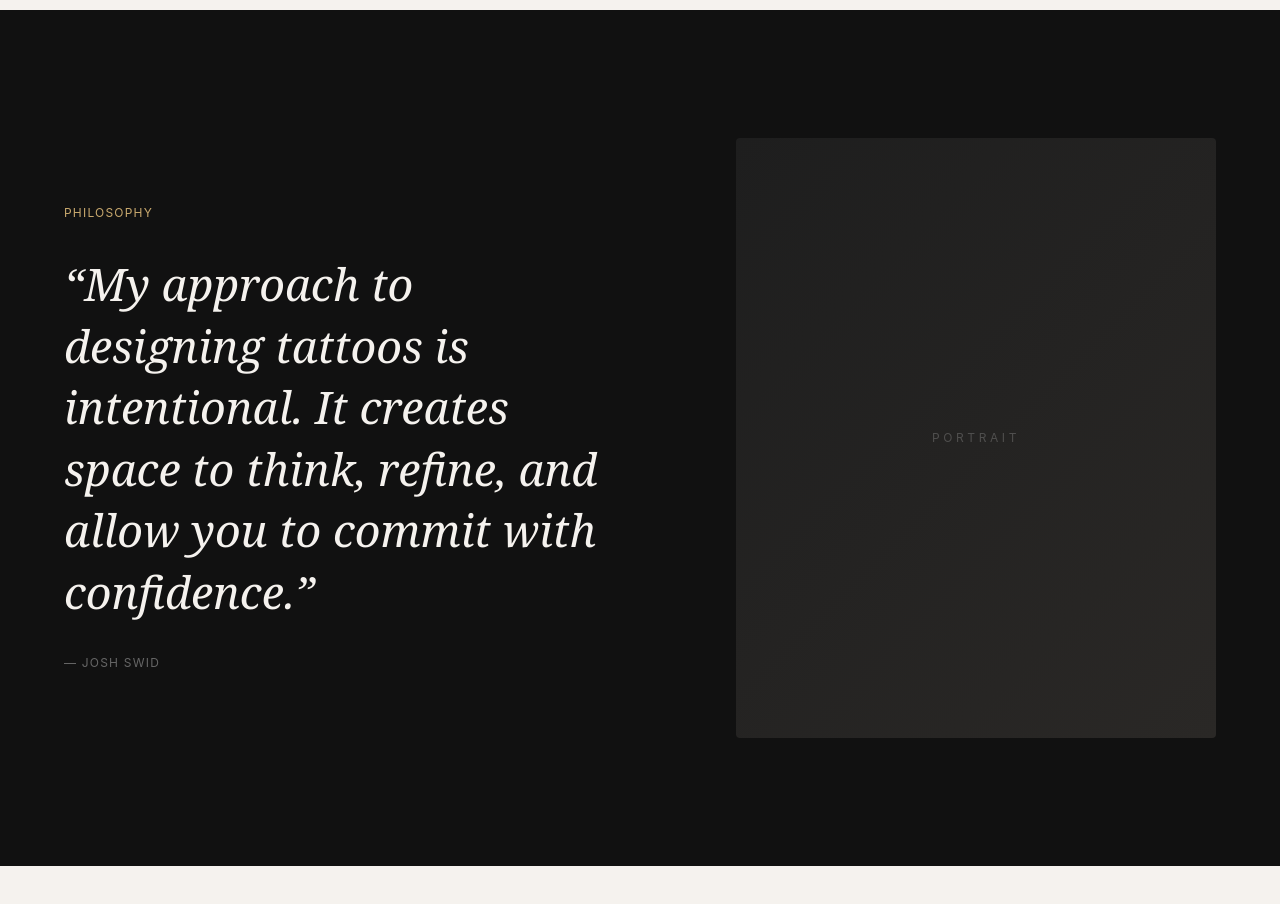
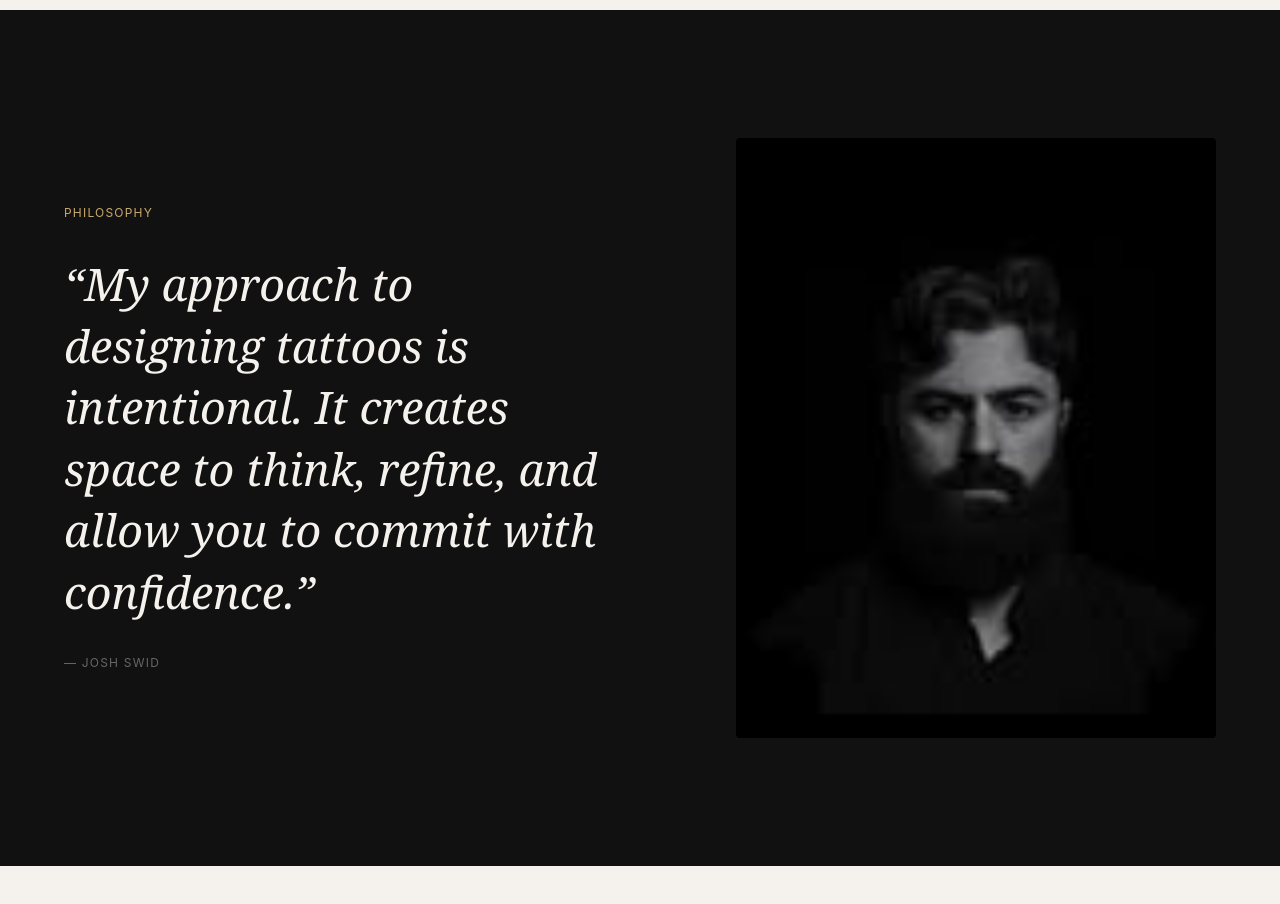
Before and after one commit to danza0/josh-tattoo, a Next.js app: page / in a window 1280 px wide. Shown: the part 5560-6464 px from the top of the page. Built offline with nearby package versions, Linux system fonts and the light colour scheme.

Commit message:
replace portrait placeholder with josh-portrait.jpg

```diff
--- a/components/Philosophy.tsx
+++ b/components/Philosophy.tsx
@@ -1,10 +1,11 @@
 "use client";
 
 /**
- * Philosophy — Full-width dark quote section with portrait placeholder.
+ * Philosophy — Full-width dark quote section with Josh portrait.
  * Large italic serif quote + "PHILOSOPHY" label.
  */
 
+import Image from "next/image";
 import { motion } from "framer-motion";
 
 export default function Philosophy() {
@@ -34,7 +35,7 @@ export default function Philosophy() {
           </p>
         </motion.div>
 
-        {/* Right — Portrait placeholder */}
+        {/* Right — Portrait */}
         <motion.div
           initial={{ opacity: 0, x: 40 }}
           whileInView={{ opacity: 1, x: 0 }}
@@ -43,18 +44,21 @@ export default function Philosophy() {
           className="flex justify-center lg:justify-end"
         >
           <div
-            className="flex items-center justify-center"
+            className="relative overflow-hidden"
             style={{
               width: "clamp(220px, 40vw, 480px)",
               height: "clamp(280px, 50vw, 600px)",
-              background:
-                "linear-gradient(135deg, #1e1e1e 0%, #2a2826 100%)",
               borderRadius: "4px",
             }}
           >
-            <p className="text-white/20 text-xs tracking-[0.3em] uppercase font-body">
-              PORTRAIT
-            </p>
+            <Image
+              src="/portrait/josh-portrait.jpg"
+              alt="Josh Swid — Tattoo Artist"
+              fill
+              className="object-cover"
+              sizes="(max-width: 1024px) 80vw, 40vw"
+              priority={false}
+            />
           </div>
         </motion.div>
 
```
